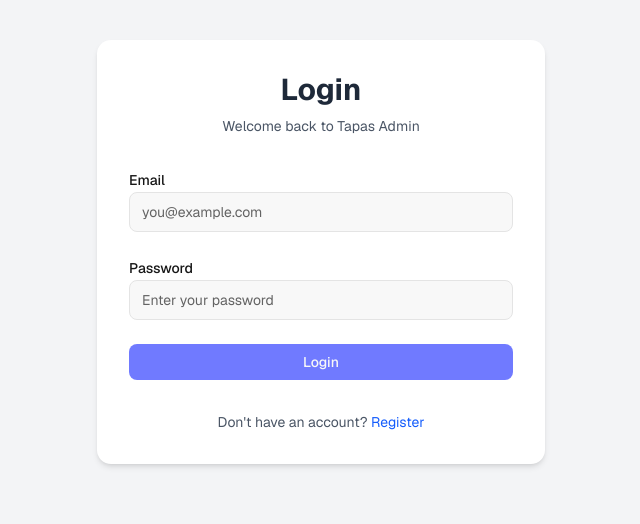
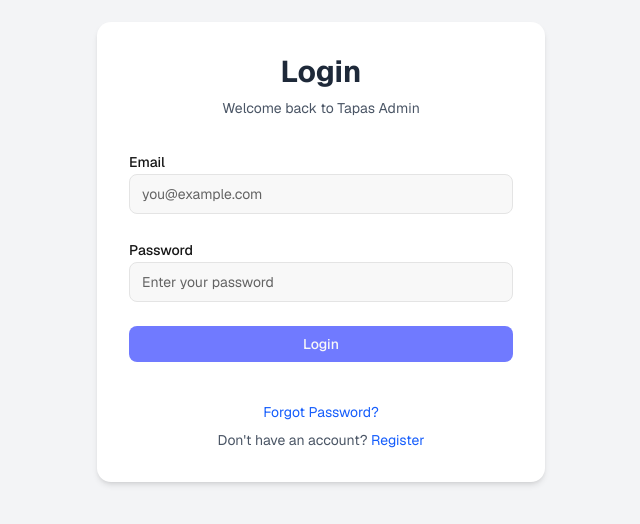
Before and after one commit to POOL4T7/tapas-admin-panel, a Next.js app: page /login in a window 1280 px wide. Shown: the part 148-672 px from the top of the page, without its empty margins (319-959 px from the left). Built offline with nearby package versions, Linux system fonts and the light colour scheme.

Commit message:
feat: minor changes

```diff
--- a/src/app/(auth)/login/page.tsx
+++ b/src/app/(auth)/login/page.tsx
@@ -115,19 +115,25 @@
                 </FormItem>
               )}
             />
-            <Button type='submit' disabled={isLoading} className='w-full'>
+            <Button type='submit' className='w-full' disabled={isLoading}>
               {isLoading ? 'Logging in...' : 'Login'}
             </Button>
+            <div className='text-center mt-4 space-y-2'>
+              <Link
+                href='/forgot-password'
+                className='text-sm text-blue-600 hover:underline block'
+              >
+                Forgot Password?
+              </Link>
+              <p className='text-sm text-gray-600'>
+                Don&apos;t have an account?{' '}
+                <Link href='/register' className='text-blue-600 hover:underline'>
+                  Register
+                </Link>
+              </p>
+            </div>
           </form>
         </Form>
-        <div className='text-center'>
-          <p className='text-sm text-gray-600'>
-            Don&apos;t have an account?{' '}
-            <Link href='/register' className='text-blue-600 hover:underline'>
-              Register
-            </Link>
-          </p>
-        </div>
       </div>
     </div>
   );
```
